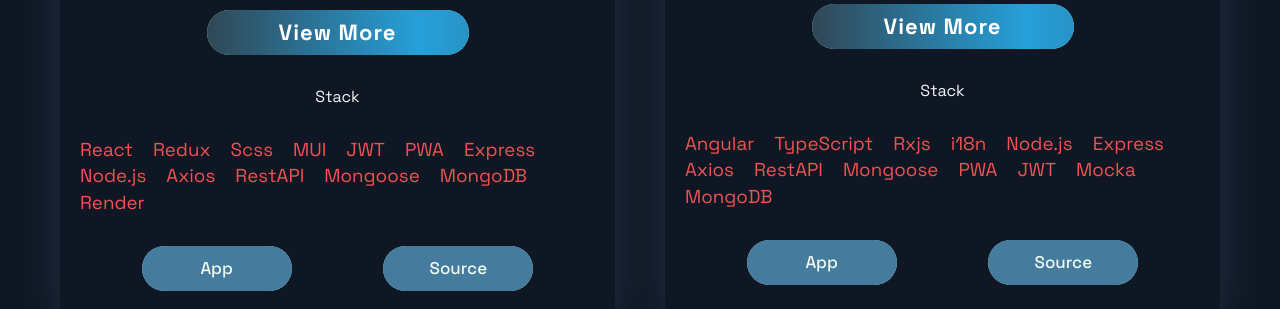
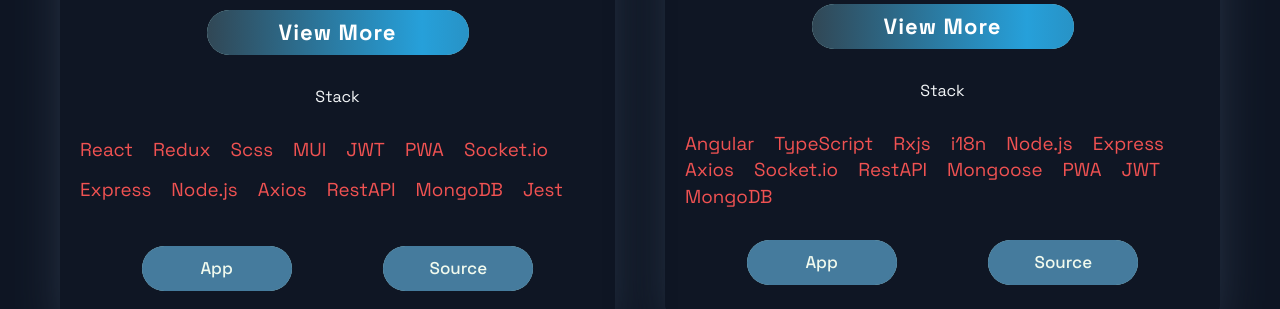
Before and after one commit to oferGavrilov/My-portfolio, a Next.js app: page / in a window 1280 px wide. Shown: the part 1460-1769 px from the top of the page. Built offline with nearby package versions, Linux system fonts and the light colour scheme; a web font is replaced by a local one.

Commit message:
clean code

```diff
--- a/package.json
+++ b/package.json
@@ -22,14 +22,13 @@
     "aos": "^2.3.4",
     "cross-env": "^7.0.3",
     "flowbite": "^1.6.5",
-    "framer-motion": "^10.12.4",
+    "framer-motion": "^10.12.17",
     "next": "^13.3.1",
     "next-google-fonts": "^2.2.0",
     "react": "^18.2.0",
     "react-dom": "^18.2.0",
     "react-icons": "^4.2.0",
     "react-responsive-carousel": "^3.2.23",
-    "styled-components": "^5.3.10",
     "styled-normalize": "^8.0.7"
   },
   "devDependencies": {
@@ -37,7 +36,6 @@
     "@types/aos": "^3.0.4",
     "@types/node": "18.16.1",
     "@types/react": "18.2.0",
-    "@types/styled-components": "^5.1.26",
     "@typescript-eslint/eslint-plugin": "^5.59.1",
     "@typescript-eslint/parser": "^5.59.1",
     "autoprefixer": "^10.4.14",
--- a/src/components/Header.tsx
+++ b/src/components/Header.tsx
@@ -1,4 +1,3 @@
-/* eslint-disable @next/next/no-img-element */
 import React from 'react'
 import Link from 'next/link'
 
--- a/src/components/Logo.tsx
+++ b/src/components/Logo.tsx
@@ -1,6 +1,4 @@
 import React from 'react'
-
-// import { Svg } from './LogoStyles'
 
 function Logo (): JSX.Element {
   return (
--- a/src/components/TechnologiesList.tsx
+++ b/src/components/TechnologiesList.tsx
@@ -1,6 +1,3 @@
-/* eslint-disable @typescript-eslint/strict-boolean-expressions */
-/* eslint-disable @typescript-eslint/no-unused-vars */
-/* eslint-disable @typescript-eslint/indent */
 import React, { useEffect } from 'react'
 import Image from 'next/image'
 import { type Technology } from '../model/project.model'
--- a/src/constants/projects.json
+++ b/src/constants/projects.json
@@ -21,13 +21,13 @@
                   "MUI",
                   "JWT",
                   "PWA",
+                  "Socket.io",
                   "Express",
                   "Node.js",
                   "Axios",
                   "RestAPI",
-                  "Mongoose",
                   "MongoDB",
-                  "Render"
+                  "Jest"
             ],
             "source": "https://github.com/idandavid1/My-Day",
             "visit": "https://monday-8oy3.onrender.com/",
@@ -56,11 +56,11 @@
                   "Node.js",
                   "Express",
                   "Axios",
+                  "Socket.io",
                   "RestAPI",
                   "Mongoose",
                   "PWA",
                   "JWT",
-                  "Mocka",
                   "MongoDB"
             ],
             "source": "https://github.com/oferGavrilov/AirBNB-clone",
@@ -123,7 +123,6 @@
                   "Tailwind CSS",
                   "Vercel",
                   "Firebase",
-                  "MUI",
                   "React-Context",
                   "React-player",
                   "SSR",
--- a/src/pages/details/[project].tsx
+++ b/src/pages/details/[project].tsx
@@ -1,7 +1,3 @@
-/* eslint-disable @typescript-eslint/restrict-template-expressions */
-/* eslint-disable @next/next/no-img-element */
-/* eslint-disable @typescript-eslint/restrict-plus-operands */
-/* eslint-disable @typescript-eslint/indent */
 import { useRouter } from 'next/router'
 import React, { useEffect, useState } from 'react'
 import projects from '../../constants/projects.json'
@@ -18,7 +14,6 @@ function ProjectDetails (): JSX.Element {
     if (!data) return
     setProject(data)
   }, [id])
-
 
   return (
     <>
--- a/src/styles/Loader.css
+++ /dev/null
@@ -1,19 +0,0 @@
-.loader {
-    color: #A5D7E8;
-    fill: none;
-    /* display: flex;
-    justify-content: center;
-    align-items: center; */
-    position: absolute;
-    top: 50%;
-    left: 50%;
-    transform: translate(-50%, -50%);
-    overflow: hidden;
-    /* height: 90vh; */
-
-}
-
-.svg {
-    height: 10rem;
-    width: 10rem;
-}
--- a/src/styles/animation.css
+++ b/src/styles/animation.css
@@ -15,6 +15,10 @@
 
 .loader {
       width: 250px;
+      position: absolute;
+      top: 50%;
+      left: 50%;
+      transform: translate(-50%, -50%);
       animation-name: loader;
       animation-duration: 2s;
       animation-fill-mode: forwards;
--- a/src/styles/globals.css
+++ b/src/styles/globals.css
@@ -2,36 +2,35 @@
 @import "aos/dist/aos.css";
 @import url('https://fonts.googleapis.com/css2?family=Slabo+27px&display=swap');
 @import url('https://fonts.googleapis.com/css2?family=Nunito&display=swap');
+
 @tailwind base;
 @tailwind components;
 @tailwind utilities;
 
 @layer base {
       body {
-            @apply font-space-grotesk text-[1.6rem] bg-[#0F1624] text-customColor cursor-default;
+            @apply font-space-grotesk text-[1.6rem] bg-[#0F1624] text-customColor cursor-default custom-scrollbar;
+      }
 }
 
+.custom-scrollbar {
+      scrollbar-width: thin;
+      scrollbar-color: #a5a5a6 #d9d9d9;
     }
 
-* {
-      scroll-behavior: smooth !important;
-      scrollbar-width: thin;
-      scrollbar-color: #878787 #D9D9D9;
-
-      &::-webkit-scrollbar {
+    .custom-scrollbar::-webkit-scrollbar {
       width: 8px;
       cursor: pointer;
     }
 
-      &::-webkit-scrollbar-track {
+    .custom-scrollbar::-webkit-scrollbar-track {
       background: #D9D9D9;
     }
 
-      &::-webkit-scrollbar-thumb {
+    .custom-scrollbar::-webkit-scrollbar-thumb {
       border-radius: 25px;
       background-color: #A6A5A5;
       cursor: pointer;
-      }
     }
 
 html {
@@ -102,7 +101,7 @@ html {
       }
 
       .list-title {
-            @apply font-bold text-3xl md:text-4xl lg:text-5xl tracking-wide text-white my-2 pb-2
+            @apply font-bold text-3xl md:text-4xl lg:text-5xl tracking-wide text-white my-2 pb-2;
       }
 
       .list-paragraph {
@@ -116,18 +115,19 @@ html {
 
 @layer utilities {
       .section-title {
-            @apply text-6xl font-extrabold w-max max-w-full;
+            @apply text-6xl font-extrabold w-max max-w-full mb-4;
             background: linear-gradient(121.57deg,
                         #ffffff 18.77%,
                         rgba(255, 255, 255, 0.66) 60.15%);
+            background-clip: text;
             -webkit-background-clip: text;
             -webkit-text-fill-color: transparent;
-            margin-bottom: 16px;
       }
 
       .text-gradient {
             background: linear-gradient(121.57deg, #FFFFFF 18.77%, rgba(255, 255, 255, 0.66) 60.15%);
             -webkit-background-clip: text;
+            background-clip: text;
             -webkit-text-fill-color: transparent;
             width: max-content;
             max-width: 100%;
@@ -135,6 +135,7 @@ html {
 
       .logo {
             background: linear-gradient(121.57deg, #a8dadc 31.77%, #457b9d 90.15%);
+            background-clip: text;
             -webkit-background-clip: text;
             -webkit-text-fill-color: transparent;
       }
@@ -149,4 +150,6 @@ html {
             @apply grid mx-auto px-8 md:px-20 pt-8 md:pt-6 pb-32;
             grid-template-columns: 1fr 1fr;
       }
+
+
 }
```
Also changed, not shown: src/pages/_app.tsx (+4 -4 lines), .babelrc, .eslintrc.json, 1 other file (tests, documents, lock files or other folders). Lines whose indentation alone changed are shown as unchanged.
